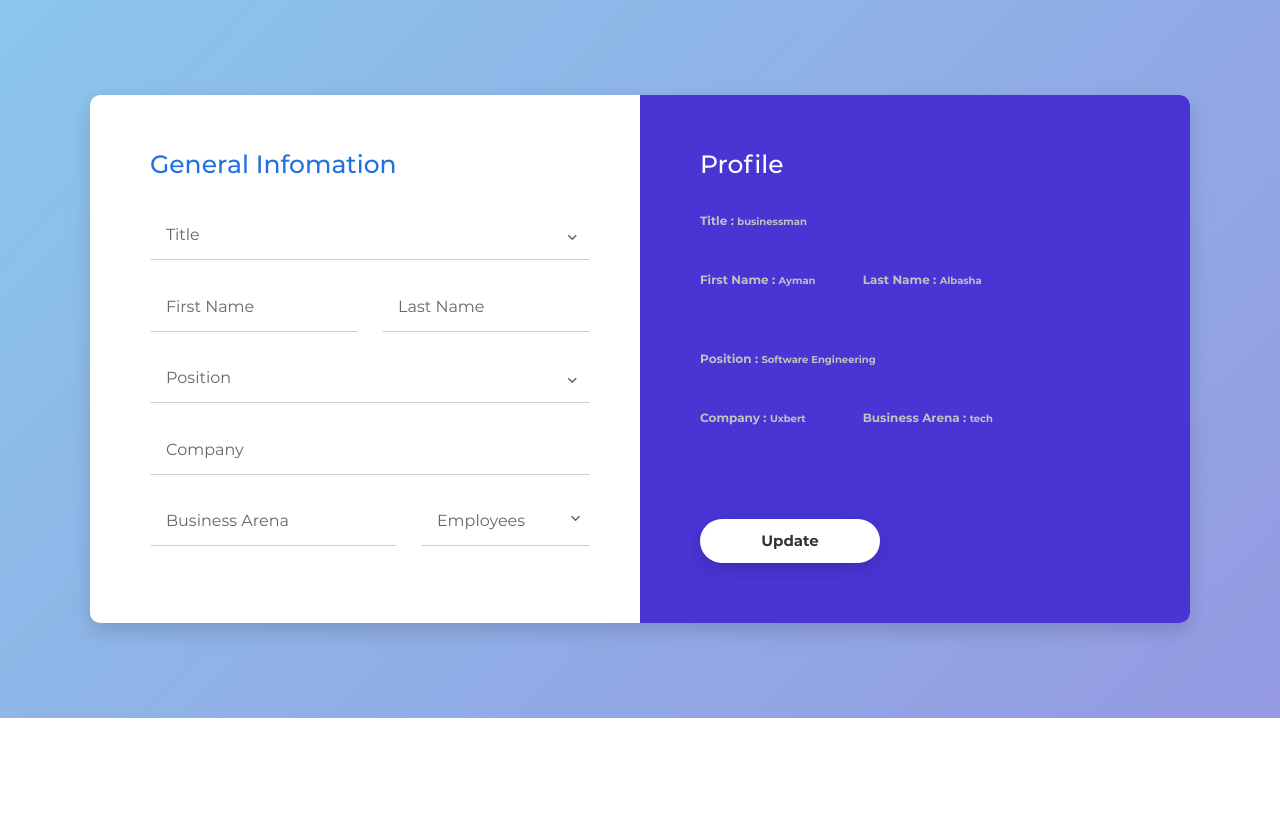
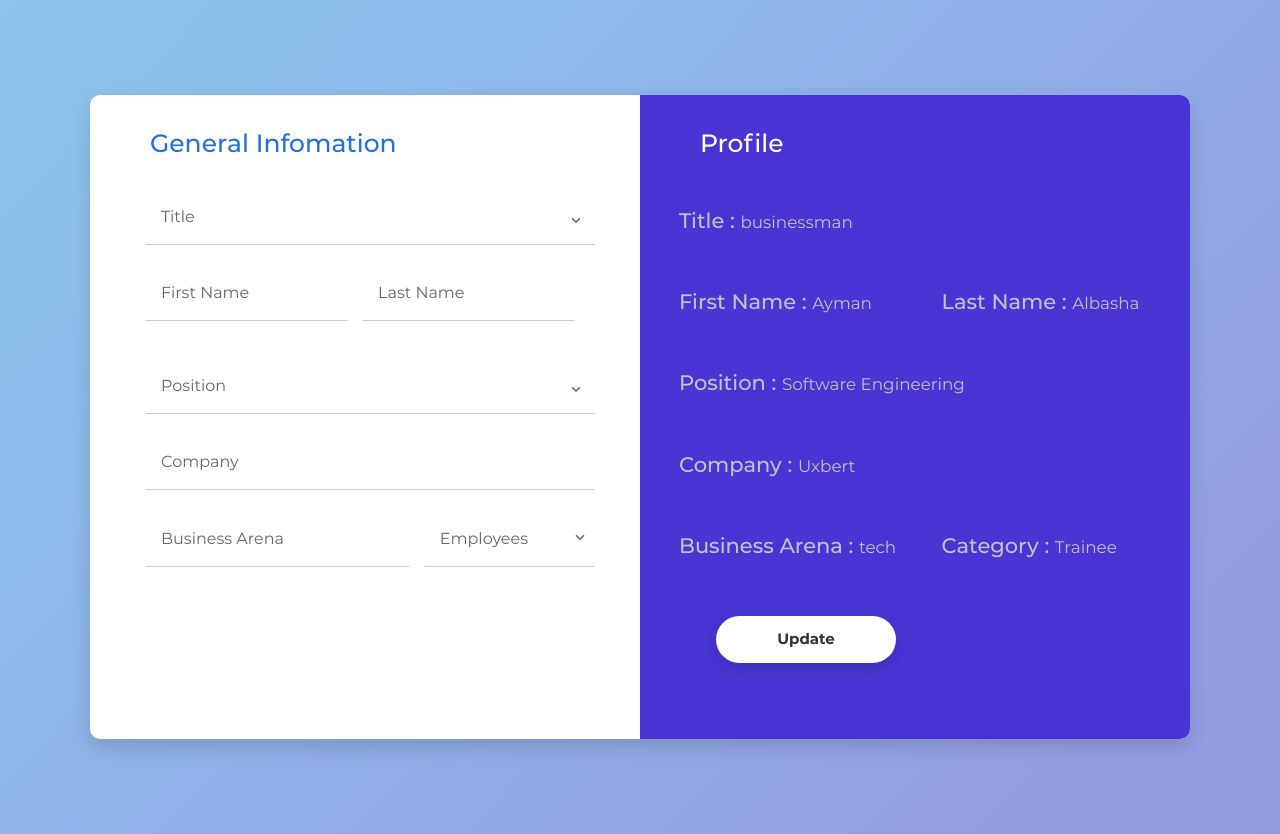
Before and after one commit to aymanpsu/form-assignment, a React (Create React App) app: page / in a window 1280 px wide. Before the commit the page ends 800 px from the top, so only its background shows below. Built offline with nearby package versions, Linux system fonts and the light colour scheme.

Commit message:
add bootstrap and fix design

```diff
--- a/package.json
+++ b/package.json
@@ -3,6 +3,7 @@
   "version": "0.1.0",
   "private": true,
   "dependencies": {
+    "bootstrap": "^4.3.1",
     "react": "^16.8.6",
     "react-dom": "^16.8.6",
     "react-scripts": "3.0.1"
--- a/src/App.css
+++ b/src/App.css
@@ -428,7 +428,7 @@ body {
 
 .data {
 	color: rgb(196, 193, 193);
-	font-size: 12px;
+	font-size: 21px;
 }
 
 .custom-element {
--- a/src/App.js
+++ b/src/App.js
@@ -4,6 +4,8 @@ import "./css/montserrat-font.css";
 import "./fonts/material-design-iconic-font/css/material-design-iconic-font.min.css";
 import UserInput from "./UserInput/UserInput";
 import UserOutput from "./UserOutput/UserOutput";
+import 'bootstrap/dist/css/bootstrap.css';
+
 
 class App extends Component {
   render() {
@@ -13,7 +15,7 @@ class App extends Component {
           <div className="form-v10-content">
             <form className="form-detail" action="#" method="post" id="myform">
               <UserInput/>
-              <UserOutput title="businessman" fName="Ayman" lName="Albasha" position="Software Engineering" company="Uxbert" business_arena="tech"/>
+              <UserOutput title="businessman" fName="Ayman" lName="Albasha" position="Software Engineering" company="Uxbert" business_arena="tech"  cat="Trainee"/>
             </form>
           </div>
         </div>
--- a/src/UserInput/UserInput.js
+++ b/src/UserInput/UserInput.js
@@ -1,4 +1,5 @@
 import React, { Component } from "react";
+import 'bootstrap/dist/css/bootstrap.css';
 
 class UserInput extends Component {
   render() {
--- a/src/UserOutput/UserOutput.js
+++ b/src/UserOutput/UserOutput.js
@@ -1,45 +1,60 @@
 import React from "react";
+import 'bootstrap/dist/css/bootstrap.css';
+
 
 const UserOutput = props => {
   return (
     <div className="form-right">
       <h2>Profile</h2>
-      <div className="form-row left">
+      <div className="container p-3">
+        <div className="row ml-2">
+          <div className="col-12">
             <h5 className="data">
               Title : <small> {props.title}</small>
             </h5>
           </div>
-      <div className="form-group">
-        <div className="form-row form-row-1">
+        </div>
+        <div className="row ml-2 mt-5">
+          <div className="col-6">
             <h5 className="data">
               First Name : <small> {props.fName}</small>
             </h5>
           </div>
-        <div className="form-row form-row-2">
+          <div className="col-6">
             <h5 className="data">
               Last Name : <small> {props.lName}</small>
             </h5>
           </div>
         </div>
-      <div className="form-row left custom-element">
+        <div className="row ml-2 mt-5">
+          <div className="col-12">
             <h5 className="data">
               Position : <small> {props.position}</small>
             </h5>
           </div>
-      <div className="form-group">
-        <div className="form-row form-row-1">
+        </div>
+        <div className="row ml-2 mt-5">
+          <div className="col-12">
             <h5 className="data">
               Company : <small> {props.company}</small>
             </h5>
           </div>
-        <div className="form-row form-row-2">
+        </div>
+        <div className="row ml-2 mt-5">
+          <div className="col-6">
             <h5 className="data">
               Business Arena : <small> {props.business_arena}</small>
             </h5>
           </div>
+          <div className="col-6">
+            <h5 className="data">
+              Category : <small> {props.cat}</small>
+            </h5>
+          </div>
         </div>
         <div className="form-row-last">
-        <input type="submit" name="register" className="register" value="Update"/>
+          <input type="submit" name="register" className="register" value="Update" />
+        </div>
       </div>
     </div>
   );
```
Also changed, not shown: 1 other file (tests, documents, lock files or other folders). Lines whose indentation alone changed are shown as unchanged.
